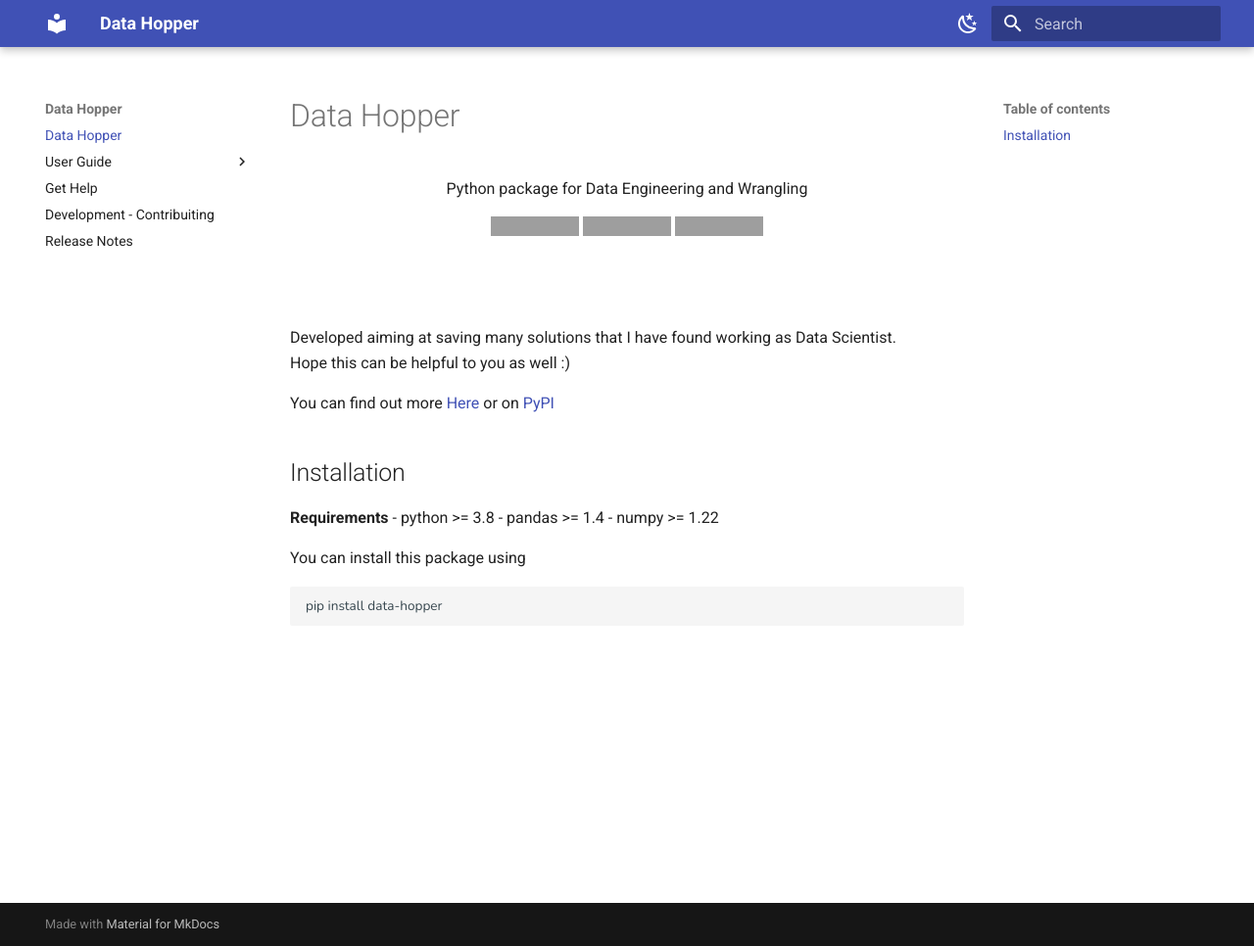
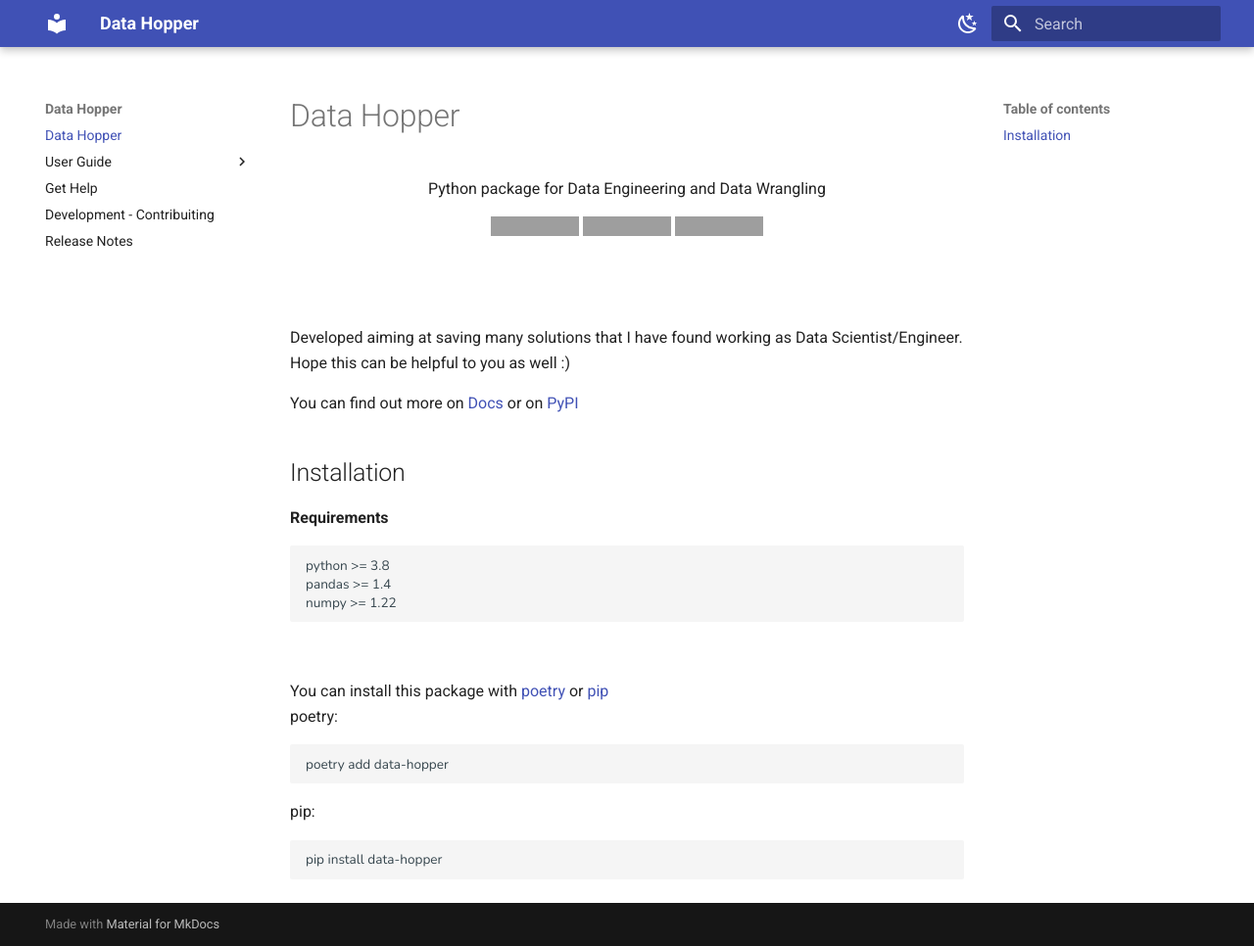
Before and after one commit to tomasoak/datahopper, an MkDocs documentation site: the page built from docs/index.md, in a window 1280 px wide and 966 px high. Shown: the whole window at 98% size. Built offline with MkDocs 1.6.1 and Material for MkDocs 9.7.7, drawn with Linux system fonts in a browser that asks for light colours; grey boxes are pictures that could not be loaded.

Commit message:
Update index.md

````diff
--- a/docs/index.md
+++ b/docs/index.md
@@ -1,5 +1,5 @@
 <p align="center">
-  Python package for Data Engineering and Wrangling
+  Python package for Data Engineering and Data Wrangling
 </p>
 <p align="center">
 <a href="https://data-hopper.netlify.app/">
@@ -12,23 +12,32 @@
 
 
 <br>
-Developed aiming at saving many solutions that I have found working as Data Scientist.
+Developed aiming at saving many solutions that I have found working as Data Scientist/Engineer.
 <br>
 Hope this can be helpful to you as well :)
 
-You can find out more [Here](https://data-hopper.netlify.app/) or on [PyPI](https://pypi.org/project/data-hopper/)
+You can find out more on [Docs](https://data-hopper.netlify.app/) or on [PyPI](https://pypi.org/project/data-hopper/)
 
 
 
 
 ## Installation
 **Requirements**
-  - python >= 3.8
-  - pandas >= 1.4
-  - numpy >= 1.22
+```
+python >= 3.8
+pandas >= 1.4
+numpy >= 1.22
+```
 
-You can install this package using
 <br>
+
+You can install this package with [poetry](https://python-poetry.org/docs/) or [pip](https://pypi.org/project/pip/)
+<br>
+poetry:
+```console
+poetry add data-hopper
+```
+pip:
 ```console
 pip install data-hopper
 ```
````
